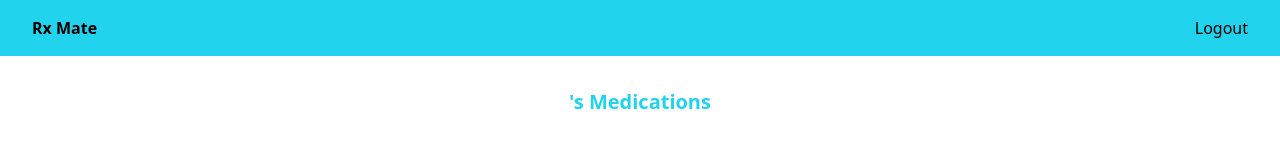
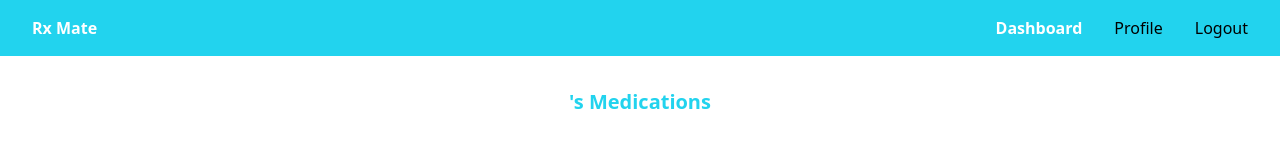
Before and after one commit to calslips/rx-mate-client, a React (Create React App) app: page /dashboard in a window 1280 px wide. Shown: the top 146 px of the page. Built offline with nearby package versions, Linux system fonts and the light colour scheme; no server answers; sample sign-in values are in the browser's storage.

Commit message:
inactivate link to current page & differentiate style from active links

```diff
--- a/src/components/Navbar.tsx
+++ b/src/components/Navbar.tsx
@@ -1,11 +1,45 @@
 import Logout from './entry/Logout';
+import { useLocation, useNavigate } from 'react-router-dom';
 
 const Navbar = () => {
+  const location = useLocation();
+  const navigate = useNavigate();
+
   return (
     <nav className='bg-cyan-400 px-8 py-4'>
       <ul className='flex justify-between'>
-        <li className='font-bold hover:text-white'>Rx Mate</li>
-        <Logout />
+        <li className='font-bold text-white'>Rx Mate</li>
+        <li className='flex'>
+          {
+            location.pathname === '/dashboard'
+              ? <span
+                  className='cursor-default pr-8 font-bold text-white'
+                >
+                  Dashboard
+                </span>
+              : <span
+                  className='cursor-pointer pr-8 hover:text-white'
+                  onClick={() => { navigate('/dashboard') }}
+                >
+                  Dashboard
+                </span>
+          }
+          {
+            location.pathname === '/profile'
+              ? <span
+                  className='cursor-default pr-8 font-bold text-white'
+                >
+                  Profile
+                </span>
+              : <span
+                  className='cursor-pointer pr-8 hover:text-white'
+                  onClick={() => { navigate('/profile') }}
+                >
+                  Profile
+                </span>
+          }
+          <Logout />
+        </li>
       </ul>
     </nav>
   )
```
